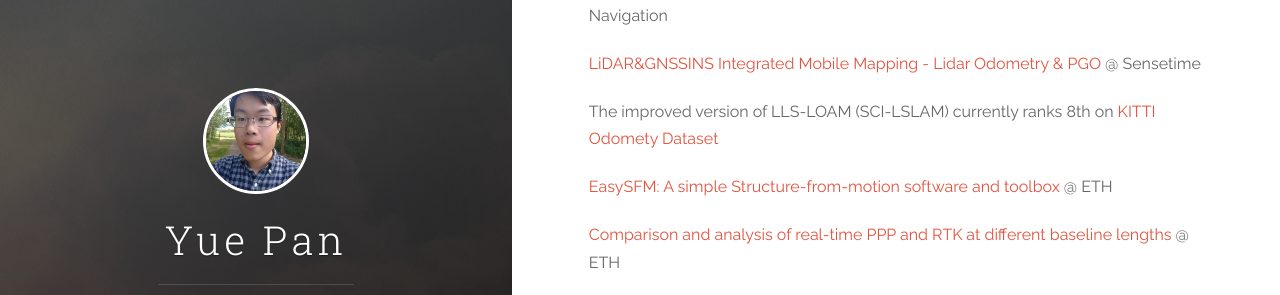
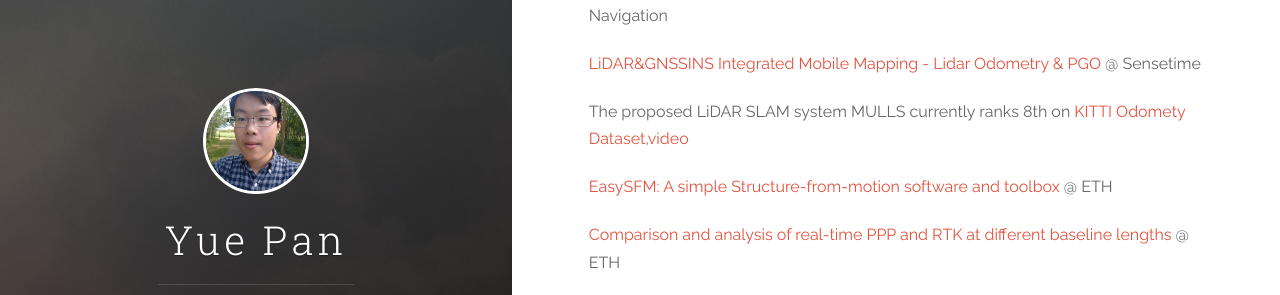
Before and after one commit to YuePanEdward/YuePanEdward.github.io, a Jekyll site: the page built from _posts/2020-9-14-about.md, in a window 1280 px wide and 900 px high, scrolled down 816 px. Shown: the part 158-453 px from the top of the window. Built offline with Jekyll 4.4.1, drawn with Linux system fonts in a browser that asks for light colours.

Commit message:
Update 2020-9-14-about.md

```diff
--- a/_posts/2020-9-14-about.md
+++ b/_posts/2020-9-14-about.md
@@ -38,7 +38,7 @@ My research interest is on 3D Computer Vision, SLAM and sensor integration.
 
 [LiDAR&GNSSINS Integrated Mobile Mapping - Lidar Odometry & PGO](https://github.com/YuePanEdward/LLS-LOAM) @ Sensetime
 
-The improved version of LLS-LOAM (SCI-LSLAM) currently ranks 8th on [KITTI Odomety Dataset](http://www.cvlibs.net/datasets/kitti/eval_odometry_detail.php?&result=8586a345155a95a7b3bed82f932e6d9c04898320)
+The proposed LiDAR SLAM system MULLS currently ranks 8th on [KITTI Odomety Dataset](http://www.cvlibs.net/datasets/kitti/eval_odometry_detail.php?&result=8586a345155a95a7b3bed82f932e6d9c04898320),[video](https://youtu.be/85bGD55e3-0)
 
 [EasySFM: A simple Structure-from-motion software and toolbox](https://github.com/YuePanEdward/EasySFM) @ ETH
 
```
